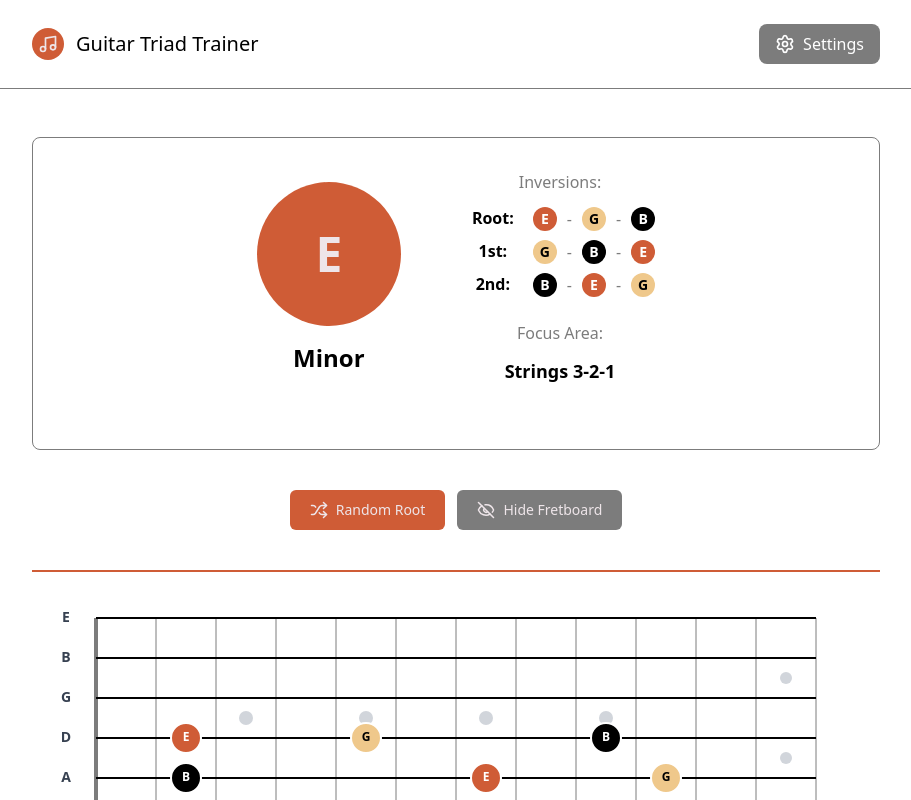
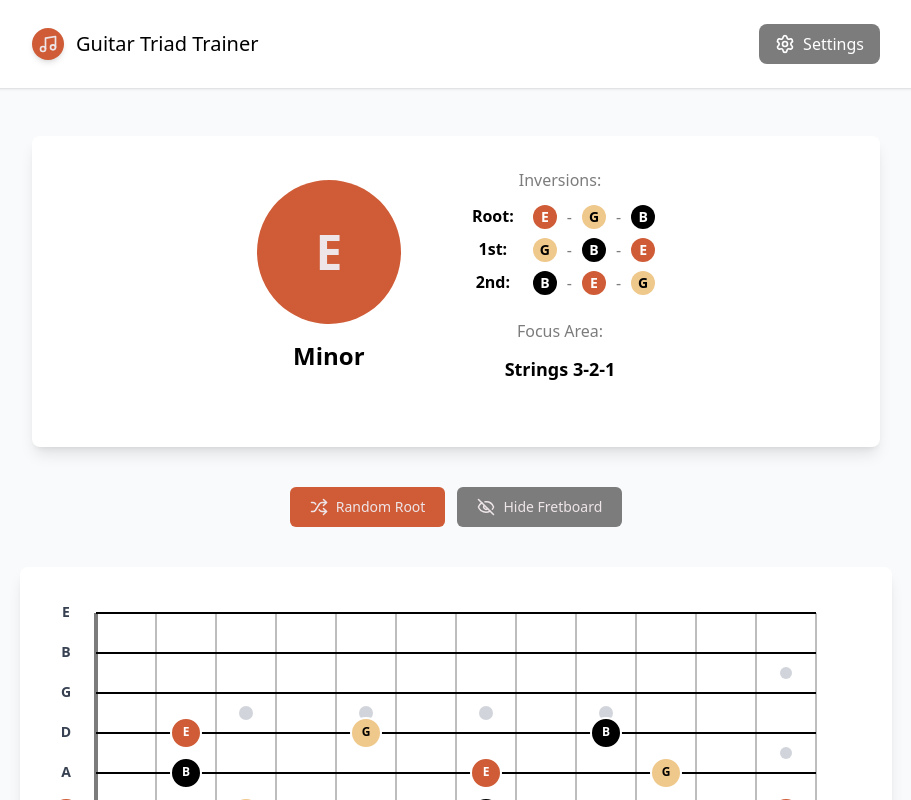
Before and after one commit to chenkasirer/triads, a React (Vite) app: page / in a window 1280 px wide. Both pictures are taken after a click on the button "Show Fretboard". Shown: the top 800 px of the page, without its empty margins (184-1095 px from the left). Built offline with nearby package versions, Linux system fonts and the light colour scheme.

Commit message:
fixed fretboard shadow

```diff
--- a/src/App.tsx
+++ b/src/App.tsx
@@ -29,12 +29,12 @@ function App() {
     ) : [];
 
   return (
-    <div className="min-h-screen bg-white transition-colors">
+    <div className="min-h-screen bg-gray-50 transition-colors">
       {/* Header */}
-      <header className="border-b border-gray">
+      <header className="bg-white shadow-sm">
         <div className="max-w-4xl mx-auto px-6 py-6 flex items-center justify-between">
           <div className="flex items-center gap-3">
-            <div className="w-8 h-8 rounded-full bg-flame flex items-center justify-center">
+            <div className="w-8 h-8 rounded-full bg-flame flex items-center justify-center shadow-md">
               <Music className="text-lavender-blush" size={20} />
             </div>
             <h1 className="text-xl font-medium text-black">
@@ -78,12 +78,13 @@ function App() {
 
           {/* Fretboard with smooth animation */}
           <div
-            className={`overflow-hidden transition-all duration-500 ease-in-out ${
+            className={`transition-all duration-500 ease-in-out ${
               showAnswer ? 'max-h-[800px] opacity-100' : 'max-h-0 opacity-0'
             }`}
+            style={{ overflow: showAnswer ? 'visible' : 'hidden' }}
           >
             <div
-              className={`flex justify-center transform transition-all duration-500 ease-in-out ${
+              className={`flex justify-center transform transition-all duration-500 ease-in-out px-4 ${
                 showAnswer ? 'translate-y-0 scale-100' : '-translate-y-4 scale-95'
               }`}
             >
@@ -95,7 +96,7 @@ function App() {
       </main>
 
       {/* Footer */}
-      <footer className="mt-16 border-t border-gray">
+      <footer className="mt-16 bg-white shadow-sm">
         <div className="max-w-4xl mx-auto px-6 py-8 text-center text-gray text-sm">
           <p>Practice guitar triads across different roots, qualities, inversions, and string groups.</p>
         </div>
--- a/src/components/ExerciseDisplay.tsx
+++ b/src/components/ExerciseDisplay.tsx
@@ -28,7 +28,7 @@ const ExerciseDisplay: React.FC<ExerciseDisplayProps> = ({ exercise, showAnswer
   const inversions = getInversions();
 
   return (
-    <div className="bg-white rounded-lg p-8 border border-gray">
+    <div className="bg-white rounded-lg p-8 shadow-lg">
       <div className="text-center">
 
         {/* Horizontal Layout */}
--- a/src/components/Fretboard.tsx
+++ b/src/components/Fretboard.tsx
@@ -34,7 +34,7 @@ const Fretboard: React.FC<FretboardProps> = ({ positions }) => {
   };
 
   return (
-    <div className="bg-white rounded-lg p-4 border-2 border-flame">
+    <div className="bg-white rounded-lg p-4 shadow-lg">
       <svg width={width} height={height} className="mx-auto">
         {/* Fret lines */}
         {Array.from({ length: frets + 1 }, (_, fret) => (
--- a/src/components/SettingsPanel.tsx
+++ b/src/components/SettingsPanel.tsx
@@ -35,7 +35,7 @@ const SettingsPanel: React.FC = () => {
       </button>
 
       {isOpen && (
-        <div className="absolute top-12 right-0 bg-white rounded-lg shadow-xl border border-gray p-6 min-w-80 z-10">
+        <div className="absolute top-12 right-0 bg-white rounded-lg shadow-xl p-6 min-w-80 z-10">
           <h3 className="text-lg font-bold mb-4 text-black">Exercise Settings</h3>
 
           <div className="space-y-4">
```
